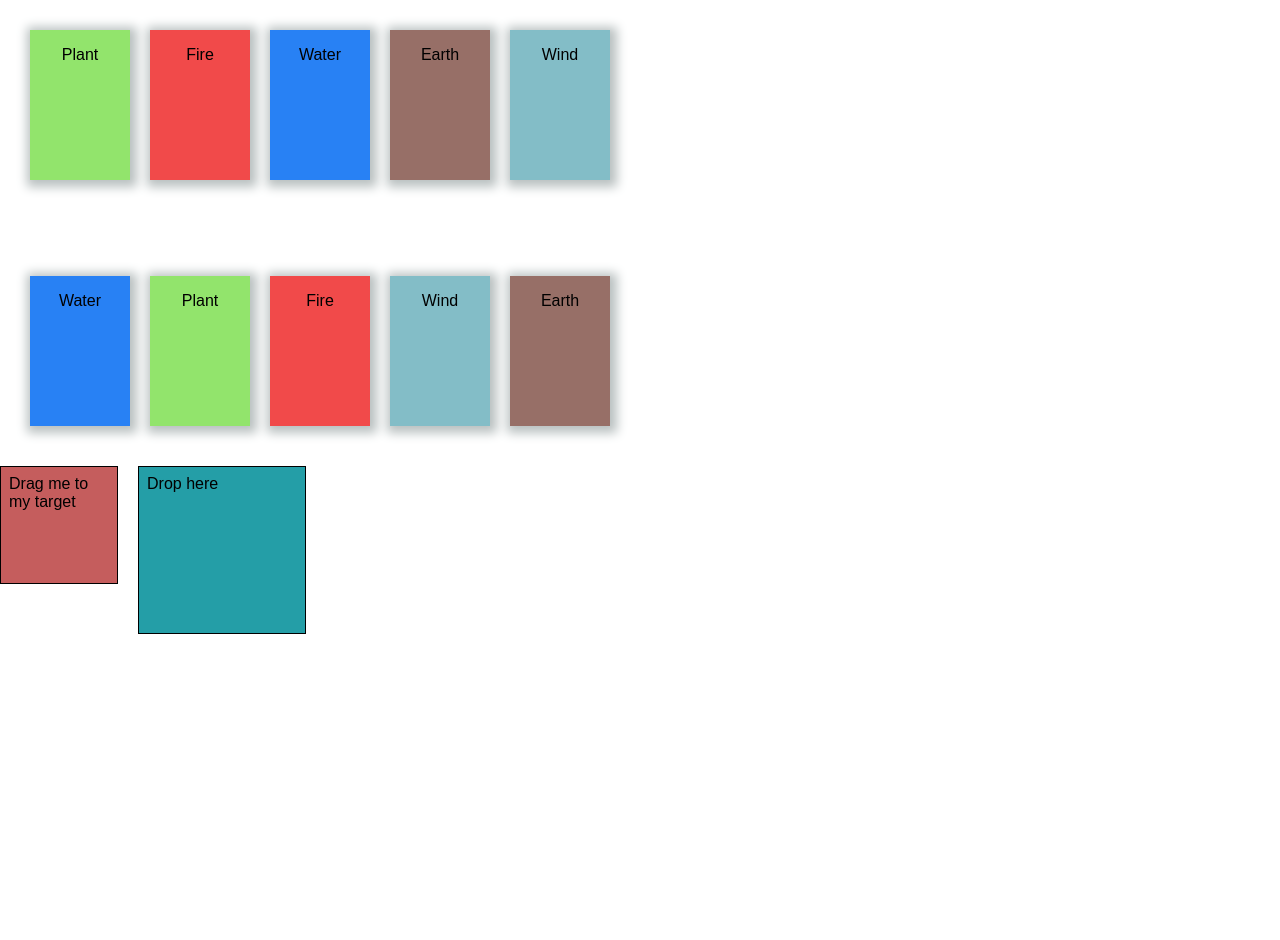
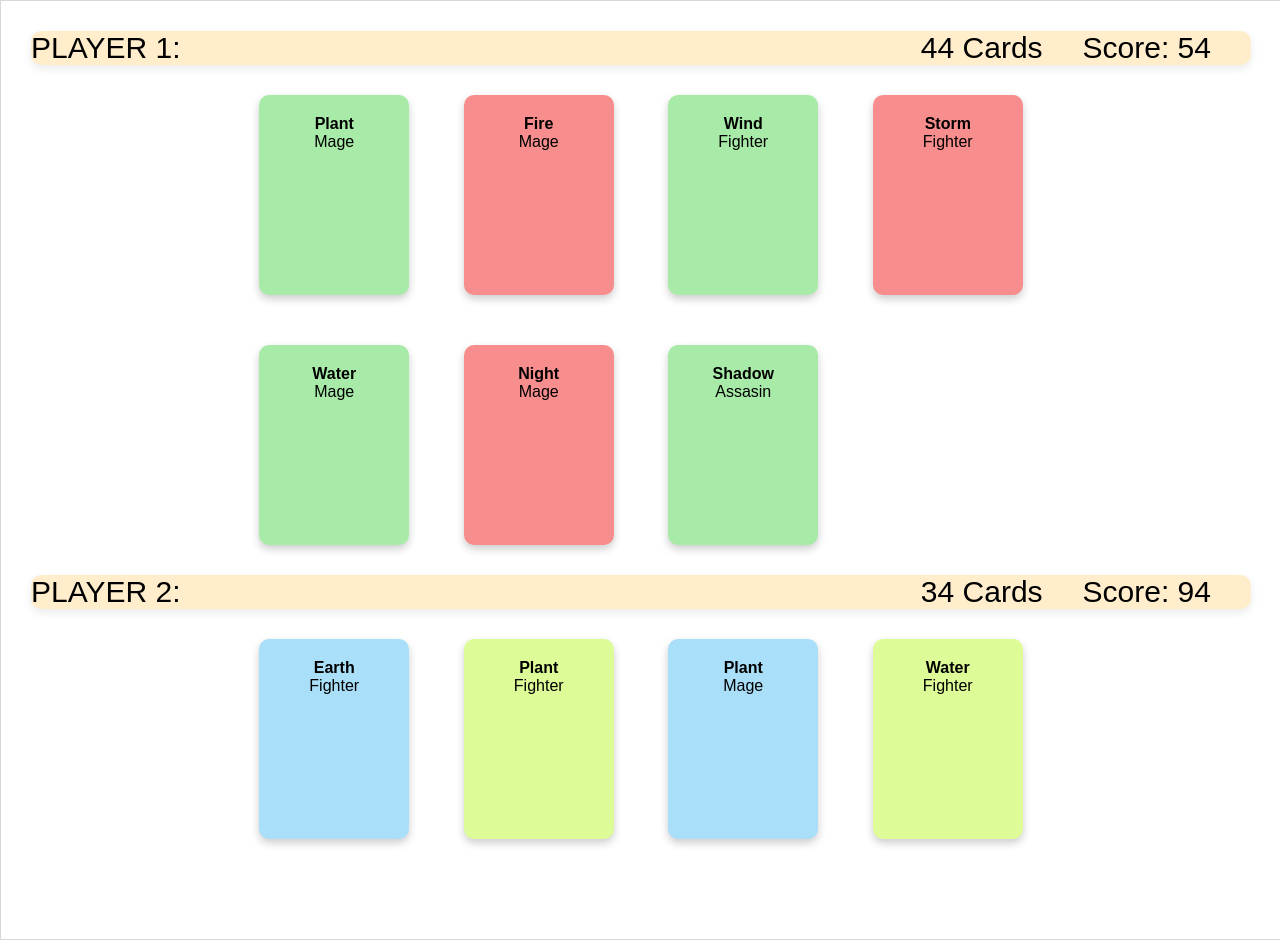
Before and after one commit to duedeu36/card_game, a plain HTML site: page index.html in a window 1280 px wide. Before the commit the page ends 800 px from the top, so only its background shows below. Drawn offline with nearby package versions, Linux system fonts and the light colour scheme.

Commit message:
added css

```diff
--- a/index.html
+++ b/index.html
@@ -17,32 +17,101 @@
    </head>
 <body>
 
-        <div class="cards-player1">
-             <div class="plant">Plant</div>
-             <div class="fire">Fire</div>
-             <div class="water">Water</div>
-             <div class="earth">Earth</div>
-             <div class="wind">Wind</div>
-        </div>
-        <br>
-        <br>
-        <div class="cards-player2">
-             <div class="water">Water</div>
-             <div class="plant">Plant</div>
-             <div class="fire">Fire</div>
-             <div class="wind">Wind</div>
-             <div class="earth">Earth</div>
+<div class="battlefield">
+
+
+    <div class="status-bar-ply1">Player 1:
+        <div class="score">Score: 54</div>
+        <div class="cards-num">44 Cards</div>
+    </div>
+    <div class="deck-ply1">
+          <div class="card-ply1">
+            <!-- <img src="images/face-02.jpg" alt="Avatar" style="width:100%"> -->
+            <div class="container-ply1">
+                <h4><b>Plant</b></h4>
+                <p>Mage</p>
+            </div>
         </div>
 
-        <!-- the drop -->
+        <div class="card-ply1">
+            <div class="container-ply1">
+                <h4><b>Fire</b></h4>
+                <p>Mage</p>
+            </div>
+        </div>
 
-        <div id="draggable" class="ui-widget-content">
-            <p>Drag me to my target</p>
-          </div>
+        <div class="card-ply1">
+            <div class="container-ply1">
+                <h4><b>Wind</b></h4>
+                <p>Fighter</p>
+            </div>
+        </div>
 
-          <div id="droppable" class="ui-widget-header">
-            <p>Drop here</p>
-          </div>
+        <div class="card-ply1">
+            <div class="container-ply1">
+                <h4><b>Storm</b></h4>
+                <p>Fighter</p>
+            </div>
+        </div>
+
+        <div class="card-ply1">
+            <div class="container-ply1">
+                <h4><b>Water</b></h4>
+                <p>Mage</p>
+            </div>
+        </div>
+
+        <div class="card-ply1">
+            <div class="container-ply1">
+                <h4><b>Night</b></h4>
+                <p>Mage</p>
+            </div>
+        </div>
+
+        <div class="card-ply1">
+            <div class="container-ply1">
+                <h4><b>Shadow</b></h4>
+                <p>Assasin</p>
+            </div>
+        </div>
+    </div>
+
+
+    <div class="status-bar-ply2">Player 2:
+        <div class="score">Score: 94</div>
+        <div class="cards-num">34 Cards</div>
+    </div>
+    <div class="deck-ply2">
+        <div class="card-ply2">
+            <div class="container-ply2">
+                <h4><b>Earth</b></h4>
+                <p>Fighter</p>
+            </div>
+        </div>
+
+        <div class="card-ply2">
+            <div class="container-ply2">
+                <h4><b>Plant</b></h4>
+                <p>Fighter</p>
+            </div>
+        </div>
+
+        <div class="card-ply2">
+            <div class="container-ply2">
+                <h4><b>Plant</b></h4>
+                <p>Mage</p>
+            </div>
+        </div>
+
+        <div class="card-ply2">
+            <div class="container-ply2">
+                <h4><b>Water</b></h4>
+                <p>Fighter</p>
+            </div>
+        </div>
+    </div>
+</div>
+
 
     <!-- <script type="text/javascript">
            document.write('<scr'+'ipt src="main.js?'+Math.random()+'" type="text/javascript"></scr'+'ipt>');
--- a/main.js
+++ b/main.js
@@ -1,8 +1,8 @@
 $(document).ready(function() {
 
     $( function() {
-        $( "#draggable" ).draggable();
-        $( "#droppable" ).droppable({
+        $( ".draggable" ).draggable();
+        $( ".droppable" ).droppable({
           drop: function( event, ui ) {
             $( this )
               .addClass( "ui-state-highlight" )
--- a/style.css
+++ b/style.css
@@ -7,80 +7,92 @@ body {
     font-family: Arial;
 }
 
-.cards-player1 {
-    display: flex;
+.status-bar-ply1, .status-bar-ply2 {
+    font-size: 30px;
+    text-transform: uppercase;
     margin: 30px;
+    border-radius: 10px;
+    background: rgba(255, 215, 141, 0.445);
+    box-shadow: 0 4px 8px 0 rgba(165, 165, 165, 0.2);
+}
+
+.score, .cards-num {
+    text-transform: none;
+    float: right;
+    margin: 0 40px 0 0;
+}
+
+/* h4, p {
     text-align: center;
-    line-height: 50px
+    line-height: 100px
+} */
+
+.battlefield {
+    border: 1px solid rgb(216, 216, 216);
+    padding: 0 0 100px 0;
+    width: 100%;
+}
+
+.deck-ply1 {
+    width: 60%;
+    margin: 0 auto;
+    display: grid;
+    grid-gap: 50px;
+    grid-template-columns: repeat(4, auto);
 
 }
 
-.cards-player2 {
-    display: flex;
-    margin: 30px;
-    text-align: center;
-    line-height: 50px
+.deck-ply2 {
+    width: 60%;
+    margin: 0 auto;
+    display: grid;
+    grid-gap: 50px;
+    grid-template-columns: repeat(4, auto);
+}
+
+.card-ply1 {
+    box-shadow: 0 4px 8px 0 rgba(0,0,0,0.2);
+    transition: 0.3s;
+    width: 150px;
+    height:200px;
+    margin: 0 auto;
+    border-radius: 10px;
+
+
+
+}
+
+.card-ply2 {
+    box-shadow: 0 4px 8px 0 rgba(0,0,0,0.2);
+    transition: 0.3s;
+    width: 150px;
+    height:200px;
+    margin: 0 auto;
+    border-radius: 10px;
+}
+
+.card-ply1:nth-child(even) {
+    background: #f88d8d;
+}
+
+.card-ply1:nth-child(odd) {
+    background: rgb(168, 235, 168);
 }
 
 
-.plant {
-    background: #92e46c;
-    height: 150px;
-    width: 100px;
-    margin-right: 20px;
-    box-shadow: 2px 2px 10px 5px #b9c0c0;
+.card-ply2:nth-child(even) {
+    background: #ddfc97;
 }
 
-.fire {
-    background: #f14a4a;
-    height: 150px;
-    width: 100px;
-    margin-right: 20px;
-    box-shadow: 2px 2px 10px 5px #b9c0c0;
+.card-ply2:nth-child(odd) {
+    background: #a9dff8;
 }
 
-.water {
-    background: #2881f4;
-    height: 150px;
-    width: 100px;
-    margin-right: 20px;
-    box-shadow: 2px 2px 10px 5px #b9c0c0;
+.card:hover {
+    box-shadow: 0 8px 16px 0 rgba(0,0,0,0.2);
 }
 
-.earth {
-    background: #976f67;
-    height: 150px;
-    width: 100px;
-    margin-right: 20px;
-    box-shadow: 2px 2px 10px 5px #b9c0c0;
+.container-ply1, .container-ply2 {
+    padding: 20px 0 0 0;
+    text-align: center;
 }
-
-.wind {
-    background: #83bdc7;
-    height: 150px;
-    width: 100px;
-    margin-right: 20px;
-    box-shadow: 2px 2px 10px 5px #b9c0c0;
-}
-
-/* Drag */
-
-#draggable {
-    width: 100px;
-    height: 100px;
-    padding: 0.5em;
-    float: left;
-    margin: 10px 10px 10px 0;
-    border: 1px solid black;
-    background: rgb(197, 93, 93);
-}
-
-#droppable {
-    width: 150px;
-    height: 150px;
-    padding: 0.5em;
-    float: left;
-    margin: 10px;
-    border: 1px solid black;
-    background: rgb(36, 158, 167);
-}
```
